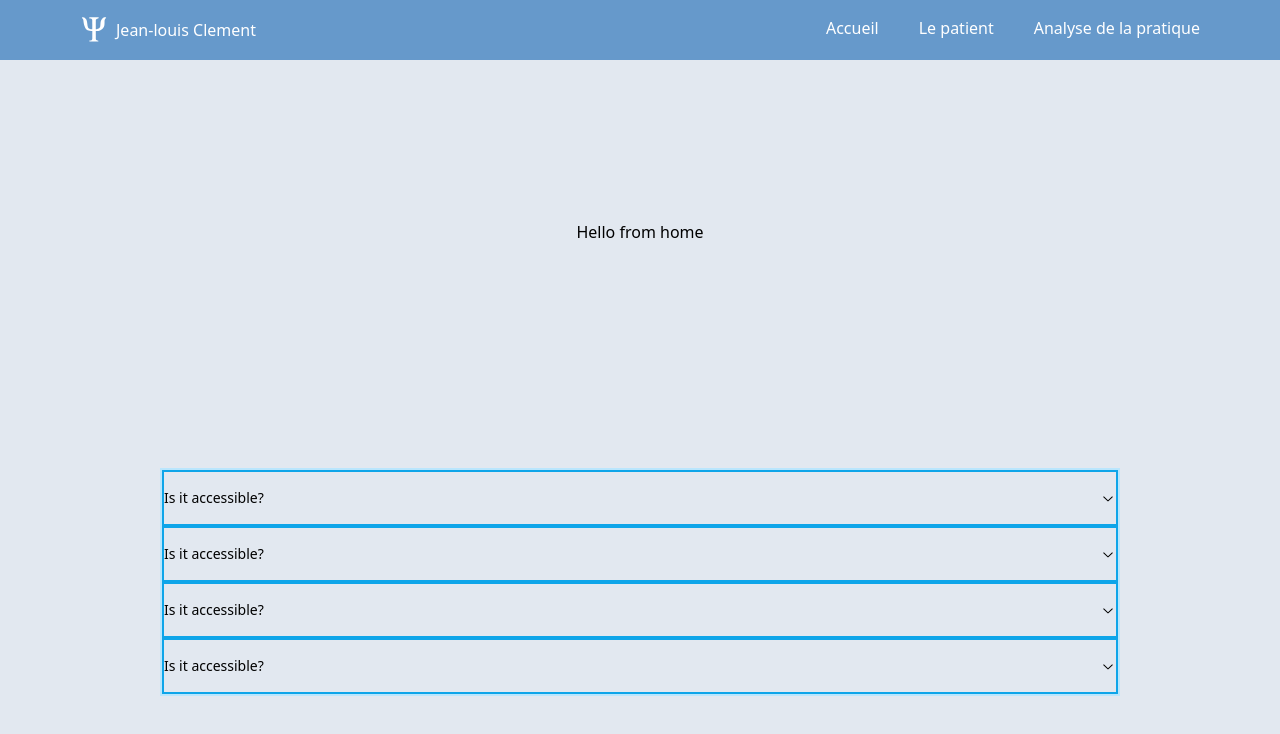
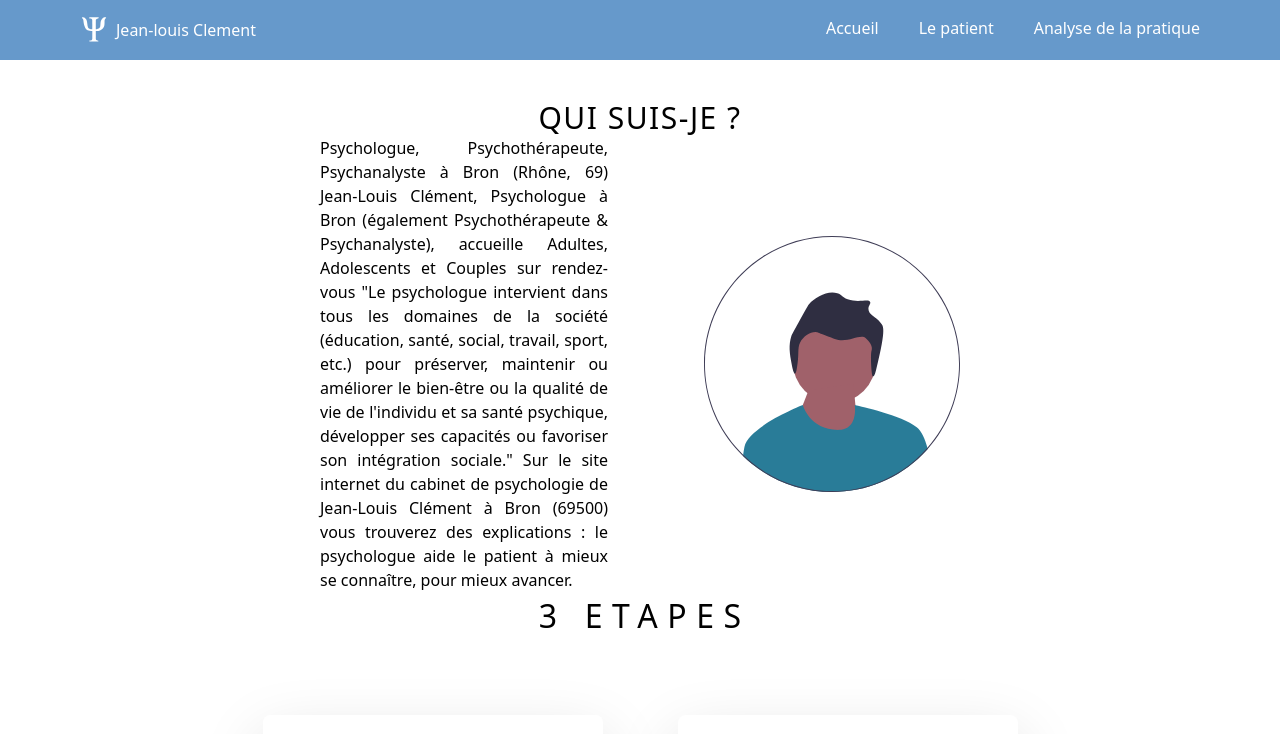
Before and after one commit to teovlt/JL-psy-bron, a React (Vite) app: page / in a window 1280 px wide. Shown: the top 734 px of the page. Built offline with nearby package versions, Linux system fonts and the light colour scheme.

Commit message:
Update home

```diff
--- a/src/pages/Home.jsx
+++ b/src/pages/Home.jsx
@@ -1,28 +1,66 @@
 import React from 'react'
 import { Accordion, AccordionContent, AccordionItem, AccordionTrigger } from '@/components/ui/accordion'
+import profile from '../assets/profile.svg'
+
+import Cards from '@/components/Cards'
 
 const Home = () => {
   return (
-    <div className='px-40 py-40 bg-slate-200 flex items-center flex-col gap-56'>
-      <div>Hello from home</div>
+    <div className='max-w-full flex items-center flex-col py-10 md:mx-40'>
+      <h1 className='flex-initial w-full text-center text-3xl uppercase tracking-wider'>Qui suis-je ?</h1>
 
-      <div className='w-full'>
-        <Accordion type='single' collapsible className='border-solid border-2 border-sky-200'>
-          <AccordionItem value='item-1' className='border-solid border-2 border-sky-500'>
-            <AccordionTrigger>Is it accessible?</AccordionTrigger>
-            <AccordionContent>Yes. It adheres to the WAI-ARIA design pattern.</AccordionContent>
+      <div className='flex items-center flex-row gap-24 mx-40'>
+        <div className=' text-justify'>
+          Psychologue, Psychothérapeute, Psychanalyste à Bron (Rhône, 69) Jean-Louis Clément, Psychologue à Bron (également Psychothérapeute
+          & Psychanalyste), accueille Adultes, Adolescents et Couples sur rendez-vous "Le psychologue intervient dans tous les domaines de
+          la société (éducation, santé, social, travail, sport, etc.) pour préserver, maintenir ou améliorer le bien-être ou la qualité de
+          vie de l'individu et sa santé psychique, développer ses capacités ou favoriser son intégration sociale." Sur le site internet du
+          cabinet de psychologie de Jean-Louis Clément à Bron (69500) vous trouverez des explications : le psychologue aide le patient à
+          mieux se connaître, pour mieux avancer.
+        </div>
+        <img src={profile} alt='Photo de profile' className='w-64 h-auto' />
+      </div>
+
+      {/* <img className='w-full  hover:border-red-800' src={card1}></img>
+        <img className='w-full' src={card3}></img>
+        <img className='w-full ' src={test}></img> */}
+      <Cards />
+
+      <div className='flex flex-wrap items-center flex-col pt-20 w-full'>
+        <h1 className='flex-initial w-full text-center text-3xl uppercase tracking-wider'>Foire aux questions</h1>
+
+        <Accordion type='single' collapsible className='w-full max-w-3xl'>
+          <AccordionItem value='item-1'>
+            <AccordionTrigger className='border-solid border-b-2 border-slate-300 py-4 text-lg font-semibold hover:bg-slate-100 transition-colors'>
+              Is it accessible?
+            </AccordionTrigger>
+            <AccordionContent className='py-4 px-2 text-base text-gray-700'>
+              Yes. It adheres to the WAI-ARIA design pattern.
+            </AccordionContent>
           </AccordionItem>
-          <AccordionItem value='item-2' className='border-solid border-2 border-sky-500'>
-            <AccordionTrigger>Is it accessible?</AccordionTrigger>
-            <AccordionContent>Yes. It adheres to the WAI-ARIA design pattern.</AccordionContent>
+          <AccordionItem value='item-2'>
+            <AccordionTrigger className='border-solid border-b-2 border-slate-300 py-4 text-lg font-semibold hover:bg-slate-100 transition-colors'>
+              Is it accessible?
+            </AccordionTrigger>
+            <AccordionContent className='py-4 px-2 text-base text-gray-700'>
+              Yes. It adheres to the WAI-ARIA design pattern.
+            </AccordionContent>
           </AccordionItem>
-          <AccordionItem value='item-3' className='border-solid border-2 border-sky-500'>
-            <AccordionTrigger>Is it accessible?</AccordionTrigger>
-            <AccordionContent>Yes. It adheres to the WAI-ARIA design pattern.</AccordionContent>
+          <AccordionItem value='item-3'>
+            <AccordionTrigger className='border-solid border-b-2 border-slate-300 py-4 text-lg font-semibold hover:bg-slate-100 transition-colors'>
+              Is it accessible?
+            </AccordionTrigger>
+            <AccordionContent className='py-4 px-2 text-base text-gray-700'>
+              Yes. It adheres to the WAI-ARIA design pattern.
+            </AccordionContent>
           </AccordionItem>
-          <AccordionItem value='item-4' className='border-solid border-2 border-sky-500'>
-            <AccordionTrigger>Is it accessible?</AccordionTrigger>
-            <AccordionContent>Yes. It adheres to the WAI-ARIA design pattern.</AccordionContent>
+          <AccordionItem value='item-4'>
+            <AccordionTrigger className='border-solid border-b-2 border-slate-300 py-4 text-lg font-semibold hover:bg-slate-100 transition-colors'>
+              Is it accessible?
+            </AccordionTrigger>
+            <AccordionContent className='py-4 px-2 text-base text-gray-700'>
+              Yes. It adheres to the WAI-ARIA design pattern.
+            </AccordionContent>
           </AccordionItem>
         </Accordion>
       </div>
```
